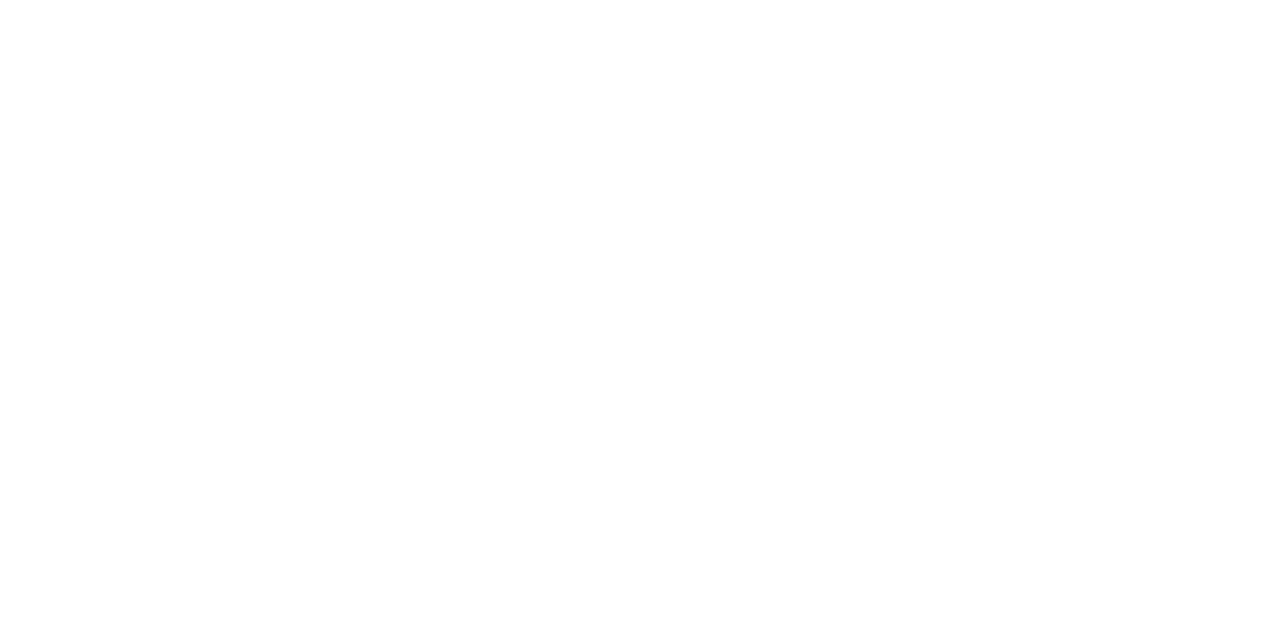
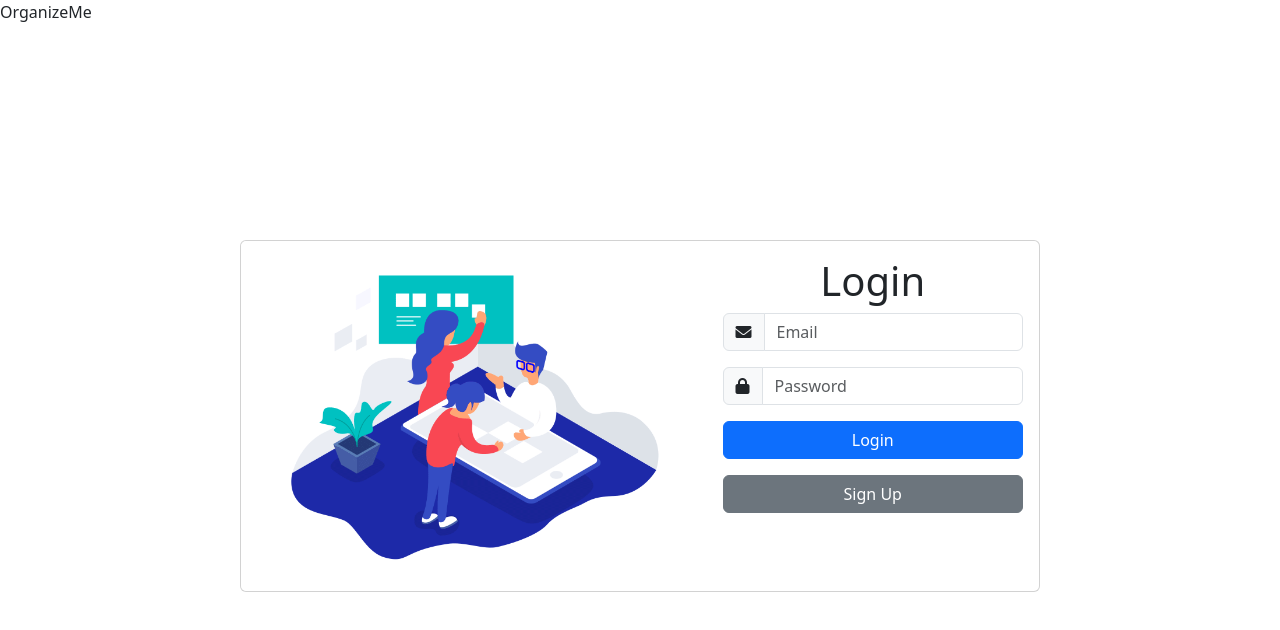
Before and after one commit to Lidiya-MK/OrganizeMe, a website: page view/userLogin.hbs in a window 1280 px wide. Drawn offline with nearby package versions, Linux system fonts and the light colour scheme; files that its build step writes are made by us from their sources.

Commit message:
finished setting up login  view for user

```diff
--- a/view/userLogin.hbs
+++ b/view/userLogin.hbs
@@ -3,9 +3,68 @@
 <head>
     <meta charset="UTF-8">
     <meta name="viewport" content="width=device-width, initial-scale=1.0">
-    <title>Document</title>
+
+    <link rel="preconnect" href="https://fonts.googleapis.com">
+<link rel="preconnect" href="https://fonts.gstatic.com" crossorigin>
+<link href="https://fonts.googleapis.com/css2?family=Open+Sans:ital,wght@0,300..800;1,300..800&family=Poppins:ital,wght@0,100;0,200;0,300;0,400;0,500;0,600;0,700;0,800;0,900;1,100;1,200;1,300;1,400;1,500;1,600;1,700;1,800;1,900&display=swap" rel="stylesheet">
+    <link rel="stylesheet" href="/css/bootstrap.css">
+    <link rel="stylesheet" href="/css/userLogin.css">
+    <link rel="stylesheet" href="https://cdnjs.cloudflare.com/ajax/libs/font-awesome/6.0.0-beta3/css/all.min.css">
+    <title>OrganizeMe - Login</title>
 </head>
 <body>
 
+
+    <div class="brand-name">OrganizeMe</div>
+
+
+    <div class="d-flex justify-content-center align-items-center vh-100">
+        <div class="card mb-3 custom-card" style="max-width: 800px;">
+            <div class="row g-0">
+
+                <div class="col-md-7 d-none d-md-block">
+                    <img src="/assets/loginAsset.gif" class="img-fluid rounded-start h-100" alt="Login Image" style="object-fit: cover;">
+                </div>
+
+
+                <div class="col-md-5 form-container">
+                    <div class="card-body text-center">
+                        <h1 class="card-title">Login</h1>
+
+
+                        <form id="login-form" onsubmit="loginUser(event)">
+
+                            <div class="input-group mb-3">
+                                <span class="input-group-text"><i class="fas fa-envelope"></i></span>
+                                <input type="email" id="email" class="form-control" placeholder="Email" required>
+                            </div>
+
+
+                            <div class="input-group mb-3">
+                                <span class="input-group-text"><i class="fas fa-lock"></i></span>
+                                <input type="password" id="password" class="form-control" placeholder="Password" required>
+                            </div>
+
+
+                            <div class="d-grid">
+                                <button class="login-button btn btn-primary" type="submit">Login</button>
+                            </div>
+
+
+                            <div id="error-message" style="color: red; margin-top: 10px;"></div>
+                        </form>
+
+
+                        <div class="d-grid mt-3">
+                            <button class="signup-button btn btn-secondary" type="button" onclick="window.location.href='/user/signup'">Sign Up</button>
+                        </div>
+                    </div>
+                </div>
+            </div>
+        </div>
+    </div>
+
+    <script src="/scripts/userLogin.js"></script>
+
 </body>
 </html>
```
